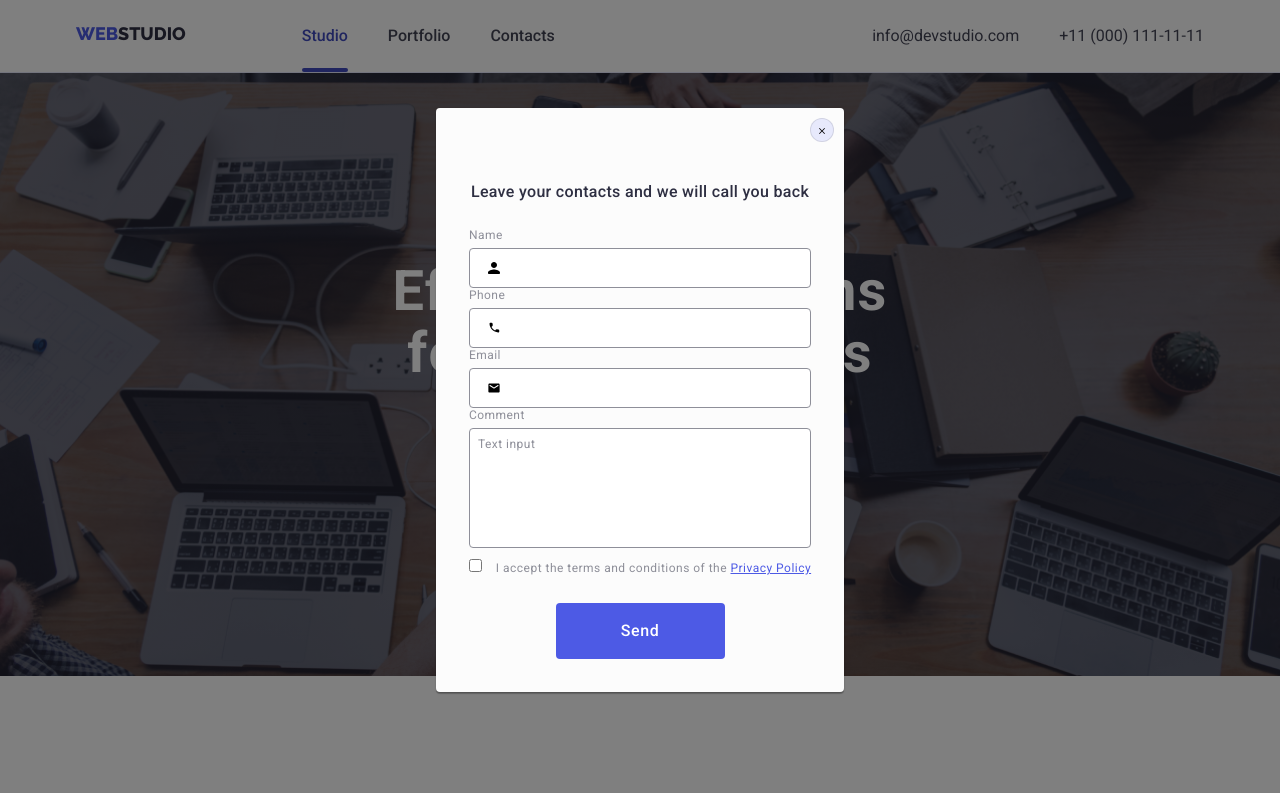
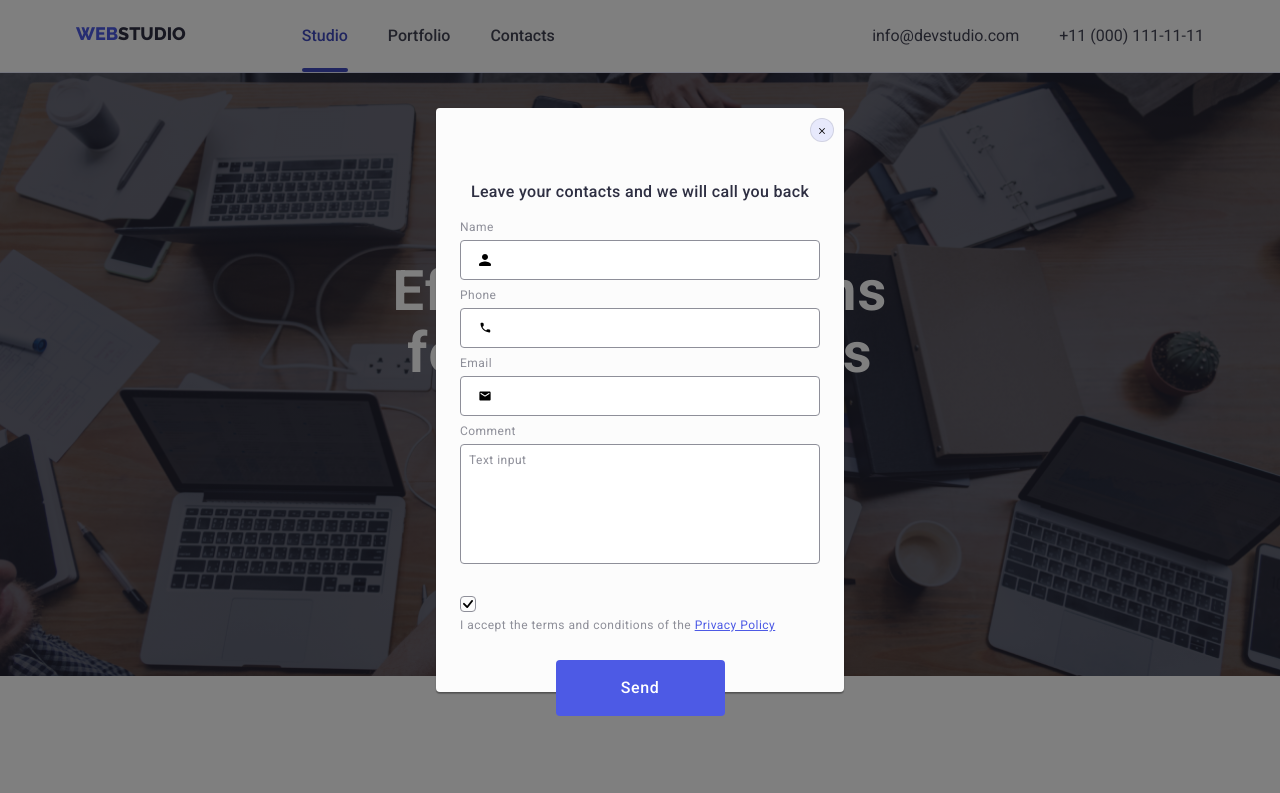
Before and after one commit to KingaJaniak/goit-markup-hw-06, a plain HTML site: page index.html in a window 1280 px wide. Both pictures are taken after a click on the button "Order Service". Shown: the top 793 px of the page. Drawn offline with nearby package versions, Linux system fonts and the light colour scheme.

Commit message:
goit-markup-hw-06

```diff
--- a/css/styles.css
+++ b/css/styles.css
@@ -43,7 +43,10 @@ line-height: 1.5;
 letter-spacing: 0.32px;
 margin-top: 0;
 text-align: center;
-margin-bottom: 16px;
+margin-bottom: 8px;
+}
+form{width: 360px;
+
 }
 .label-form{
     color:var(--lightslate-color);
@@ -84,6 +87,7 @@ max-width: 496px;
 margin: 0;
 }
 label{
+    position: relative;
     display: inline;
     color:#8E8F99;
     font-family: Roboto;
@@ -664,6 +668,8 @@ textarea:focus-within
 {    border: 1px solid var(--primary-brand-color);
     border-radius: 4px;
     fill:var(--primary-brand-color);
+    outline: none;
+
 }
 
 textarea::placeholder{    color: #8E8F99;
@@ -677,12 +683,40 @@ textarea::placeholder{    color: #8E8F99;
 
 .field-wrapper{
     position:relative;
-}
+    display: flex;
+    margin-bottom: 8px;
+	}
+
 .icon-modal{
     position:absolute;
     left:16px;
     top:11px;
 }
+.check-icons{
+    fill: #2E2F42;
+}
+.tc-text{
+    position: absolute;
+    display: flex;
+    align-items: center;}
+
+input[type="checkbox"] {
+    appearance: none;
+}
+.fake-checkbox {
+    display: flex;
+    width: 16px;
+    height: 16px;
+    border-radius: 4px;
+    border: 1px solid var(--lightslate-color);
+    gap:10px;
+    align-items: center;
+    justify-content: center;
+}
+
+.label-input{  font-size: 12px;
+    line-height: 1.16;
+    letter-spacing: 0.48px;}
 
 .wrapper-newsletter-footer{    display: flex;
     color: var(--background);
@@ -742,6 +776,8 @@ flex-direction: row; }
 s
 ::placeholder{color: #fff;}
 
+
+
 .btn-send{color:#FFFFFF;
     width: 169px;
     font-weight: 500;
--- a/index.html
+++ b/index.html
@@ -62,11 +62,21 @@
                     <label for="comment" class="label-form">Comment</label>
                     <div class="field-wrapper">
                     <textarea name="comment" id="comment" rows="10" placeholder="Text input" ></textarea></div>
-                    <div class="field-wrapper">
-                    <input type="checkbox" name="useragree" value="useragree" class="check-input hidden" required/>
-                    <span class="check-svg"><svg class="check-icons" width="10" height="8">
-                        <use href="./images/symbol-modal#icon-Check"></use></svg></span><label for="useragree">I accept the terms and conditions of the <a href="#" class="modal-link">Privacy Policy</a></label>
+
+
+
+                    <div class="checkbox-wrapper">
+                    <label for="useragree">
+                    <input type="checkbox" name="useragree" id="useragree" class="checkbox" required/>
+                    <div class="fake-checkbox">
+                     <svg width="10px" height="10px">
+                        <use href="./images/symbol-modal.svg#icon-Check"></use>
+                    </svg>
                     </div>
+                        I accept the terms and conditions of the <a href="#" class="modal-link">Privacy Policy</a></label>
+                    </div>
+
+
                     <button type="submit" class="btn-send">Send</button>
                   </form>
                   </div>
```
